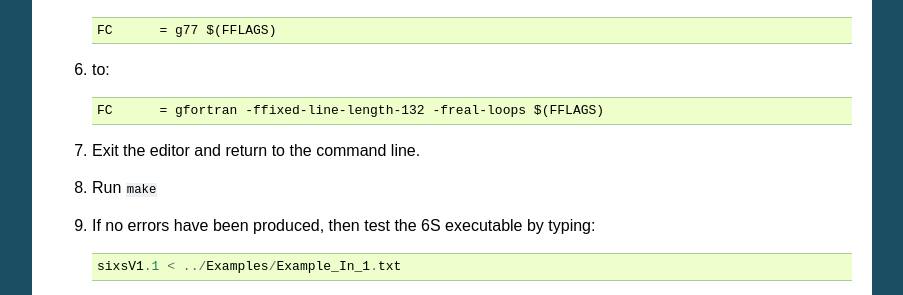
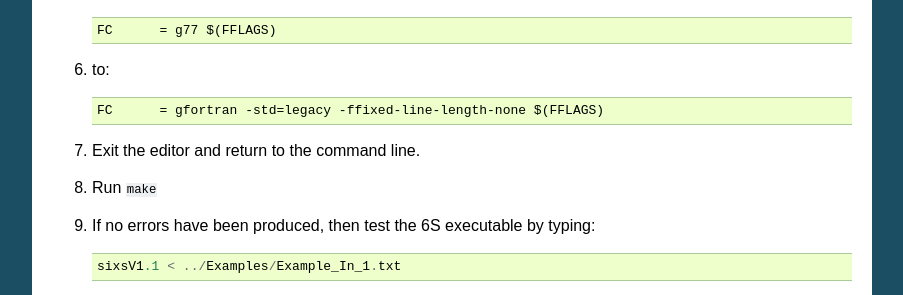
Before and after one commit to robintw/Py6S, a Sphinx documentation site: the page built from doc/source/installation.rst, in a window 1280 px wide and 900 px high, scrolled down 3358 px. Shown: the part 157-452 px from the top of the window, without its empty margins (198-1101 px from the left). Built offline with Sphinx 7.4.7, drawn with Linux system fonts in a browser that asks for light colours.

Commit message:
Fixed error in Linux 6S compilation instructions.

```diff
--- a/doc/source/installation.rst
+++ b/doc/source/installation.rst
@@ -140,7 +140,7 @@
 
 #. to::
 
-    FC      = gfortran -ffixed-line-length-132 -freal-loops $(FFLAGS)
+    FC      = gfortran -std=legacy -ffixed-line-length-none $(FFLAGS)
 
 #. Exit the editor and return to the command line.
 
```
